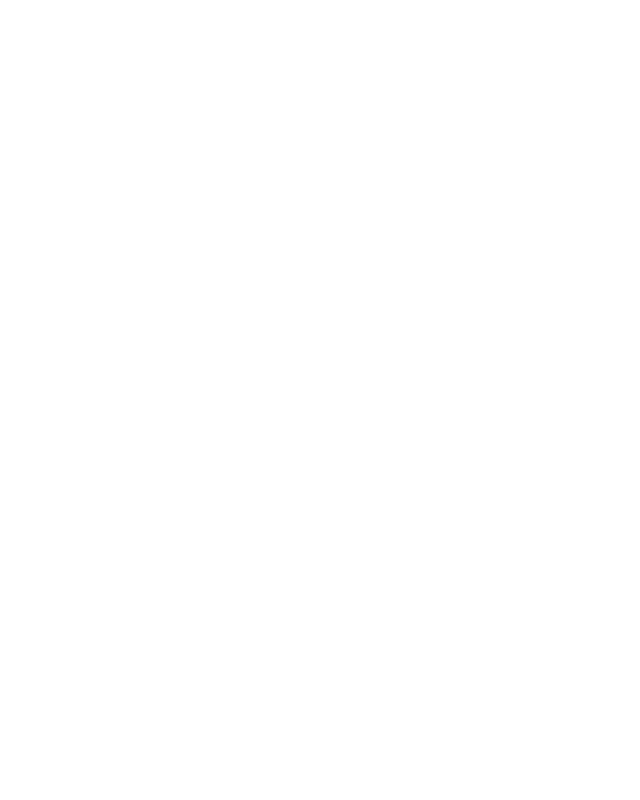
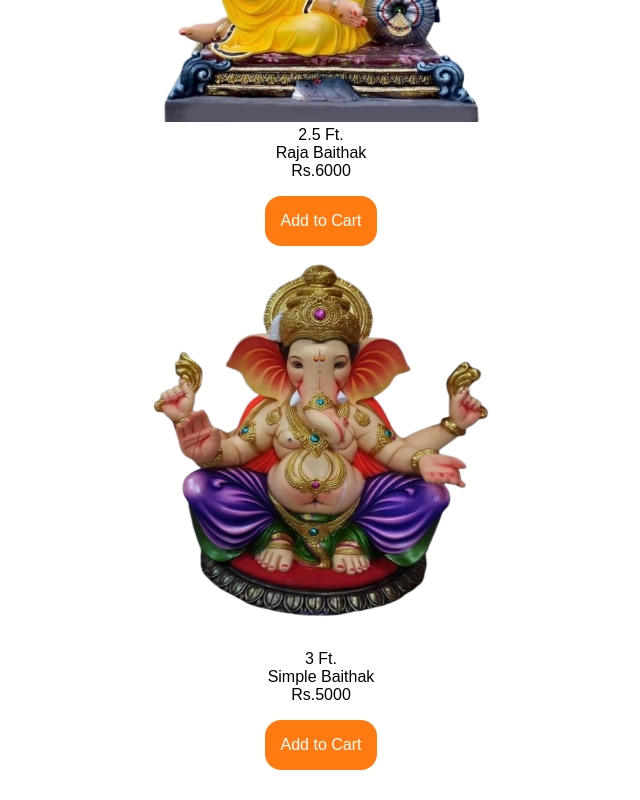
Before and after one commit to Vasant-Mestry-11/ganapati-website, a Next.js app: page /gallery in a window 1280 px wide. Shown: the part 960-1760 px from the top of the page, without its empty margins (319-959 px from the left). Before the commit the page ends 800 px from the top, so only its background shows below. Built offline with nearby package versions, Linux system fonts and the light colour scheme.

Commit message:
:zap: :art: murti images added, with gallery section layouting

```diff
--- a/app/gallery/page.tsx
+++ b/app/gallery/page.tsx
@@ -1,6 +1,6 @@
-import Image from "next/image";
+import { MURTI_DETAILS } from "@/constants/gallery";
 import classes from "./gallery.module.css";
-import M1 from "@/public/images/gallery/murti-1.png";
+import Card from "@/components/card/card";
 
 export default function Gallery() {
   return (
@@ -8,17 +8,31 @@
       <h1>Gallery</h1>
 
       <div className={classes.cards}>
-        <div className={classes.card}>
-          <Image src={M1} alt="m1" width={350} height={400} />
-          <div className={classes.card_content}>
-            <p className={classes.size}>2.5 Ft.</p>
-            <p className={classes.seating}>Raja Baithak</p>
-          </div>
-          <div className={classes.actions}>
-            <p className={classes.price}>Rs.6,000</p>
-            <button className={`btn ${classes.addToCart}`}>Add to Cart</button>
-          </div>
-        </div>
+        {MURTI_DETAILS.map((murti) => {
+          const {
+            id,
+            imageSrc,
+            alt,
+            imageWidth,
+            imageHeight,
+            murtiHeight,
+            murtiName,
+            price,
+          } = murti;
+          return (
+            <Card
+              id={id}
+              key={id}
+              imageSrc={imageSrc}
+              alt={alt}
+              imageWidth={imageWidth}
+              imageHeight={imageHeight}
+              murtiHeight={murtiHeight}
+              murtiName={murtiName}
+              price={price}
+            />
+          );
+        })}
       </div>
     </section>
   );
--- /dev/null
+++ b/components/card/card.tsx
@@ -0,0 +1,38 @@
+import Image from "next/image";
+import classes from "./card.module.css";
+import { StaticImport } from "next/dist/shared/lib/get-img-props";
+
+export type CardProps = {
+  id: number;
+  imageSrc: StaticImport;
+  alt: string;
+  imageWidth: number;
+  imageHeight: number;
+  murtiHeight: number;
+  murtiName: string;
+  price: number;
+};
+
+export default function Card({
+  imageSrc,
+  alt,
+  imageWidth,
+  imageHeight,
+  murtiHeight,
+  murtiName,
+  price,
+}: CardProps) {
+  return (
+    <section className={classes.card}>
+      <Image src={imageSrc} alt={alt} width={imageWidth} height={imageHeight} />
+      <div className={classes.card_content}>
+        <p className={classes.size}>{murtiHeight} Ft.</p>
+        <p className={classes.seating}>{murtiName}</p>
+      </div>
+      <div className={classes.actions}>
+        <p className={classes.price}>Rs.{price}</p>
+        <button className={`btn ${classes.addToCart}`}>Add to Cart</button>
+      </div>
+    </section>
+  );
+}
--- /dev/null
+++ b/constants/gallery.tsx
@@ -0,0 +1,58 @@
+import M1 from "@/public/images/gallery/murti-1.png";
+import M2 from "@/public/images/gallery/murti-2.png";
+import M3 from "@/public/images/gallery/murti-3.png";
+import M4 from "@/public/images/gallery/murti-4.png";
+import M5 from "@/public/images/gallery/murti-5.png";
+
+export const MURTI_DETAILS = [
+  {
+    id: 101,
+    imageSrc: M1,
+    alt: "Murti 1",
+    imageWidth: 350,
+    imageHeight: 400,
+    murtiHeight: 2.5,
+    murtiName: "Raja Baithak",
+    price: 6000,
+  },
+  {
+    id: 102,
+    imageSrc: M2,
+    alt: "Murti 2",
+    imageWidth: 350,
+    imageHeight: 400,
+    murtiHeight: 2.5,
+    murtiName: "Raja Baithak",
+    price: 6000,
+  },
+  {
+    id: 103,
+    imageSrc: M3,
+    alt: "Murti 3",
+    imageWidth: 350,
+    imageHeight: 400,
+    murtiHeight: 3,
+    murtiName: "Simple Baithak",
+    price: 5000,
+  },
+  {
+    id: 104,
+    imageSrc: M4,
+    alt: "Murti 3",
+    imageWidth: 350,
+    imageHeight: 400,
+    murtiHeight: 3,
+    murtiName: "Simple Baithak",
+    price: 5000,
+  },
+  {
+    id: 105,
+    imageSrc: M5,
+    alt: "Murti 3",
+    imageWidth: 350,
+    imageHeight: 400,
+    murtiHeight: 3,
+    murtiName: "Simple Baithak",
+    price: 7000,
+  },
+];
```
Also changed, not shown: components/card/card.module.css (added).
